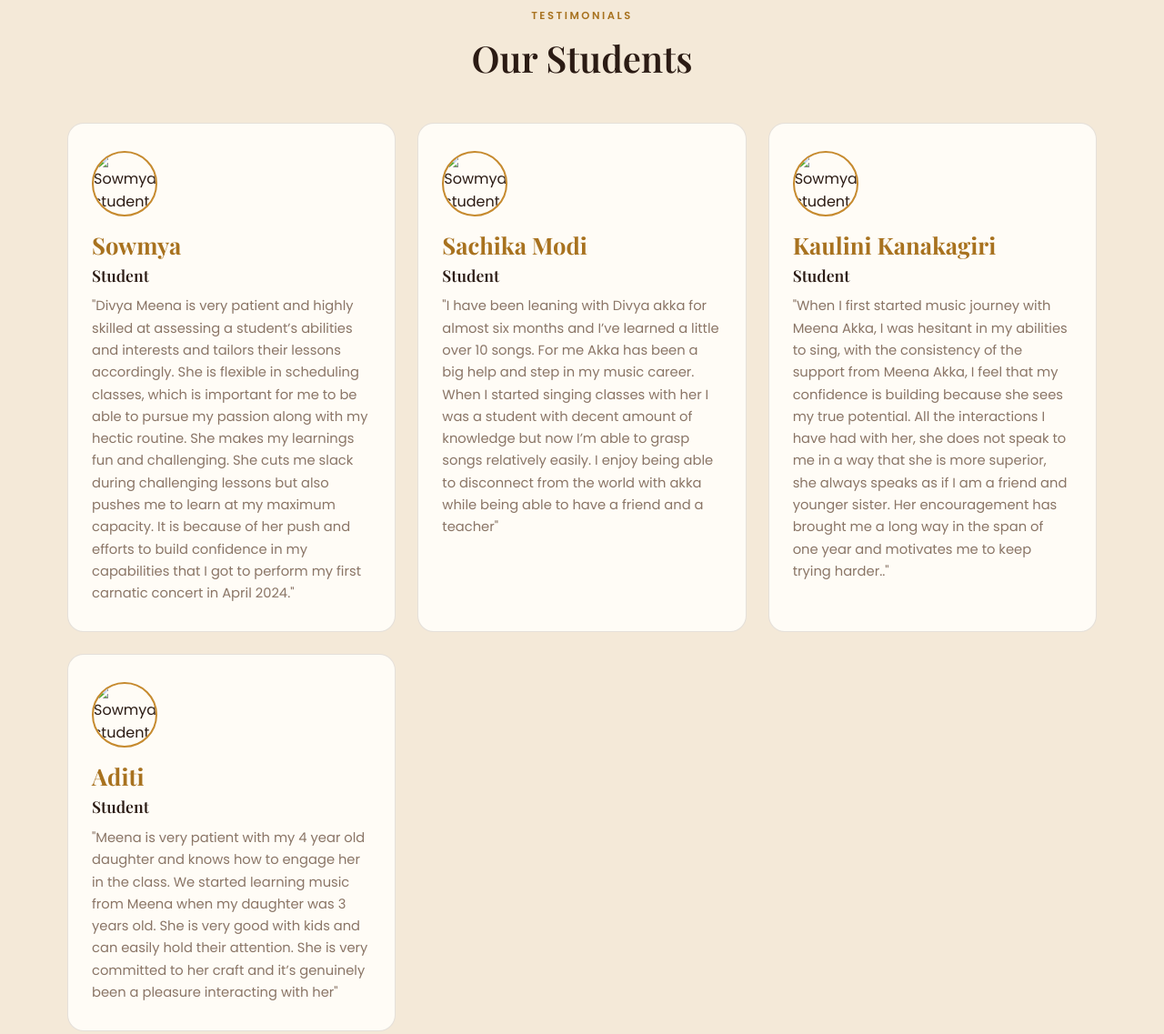
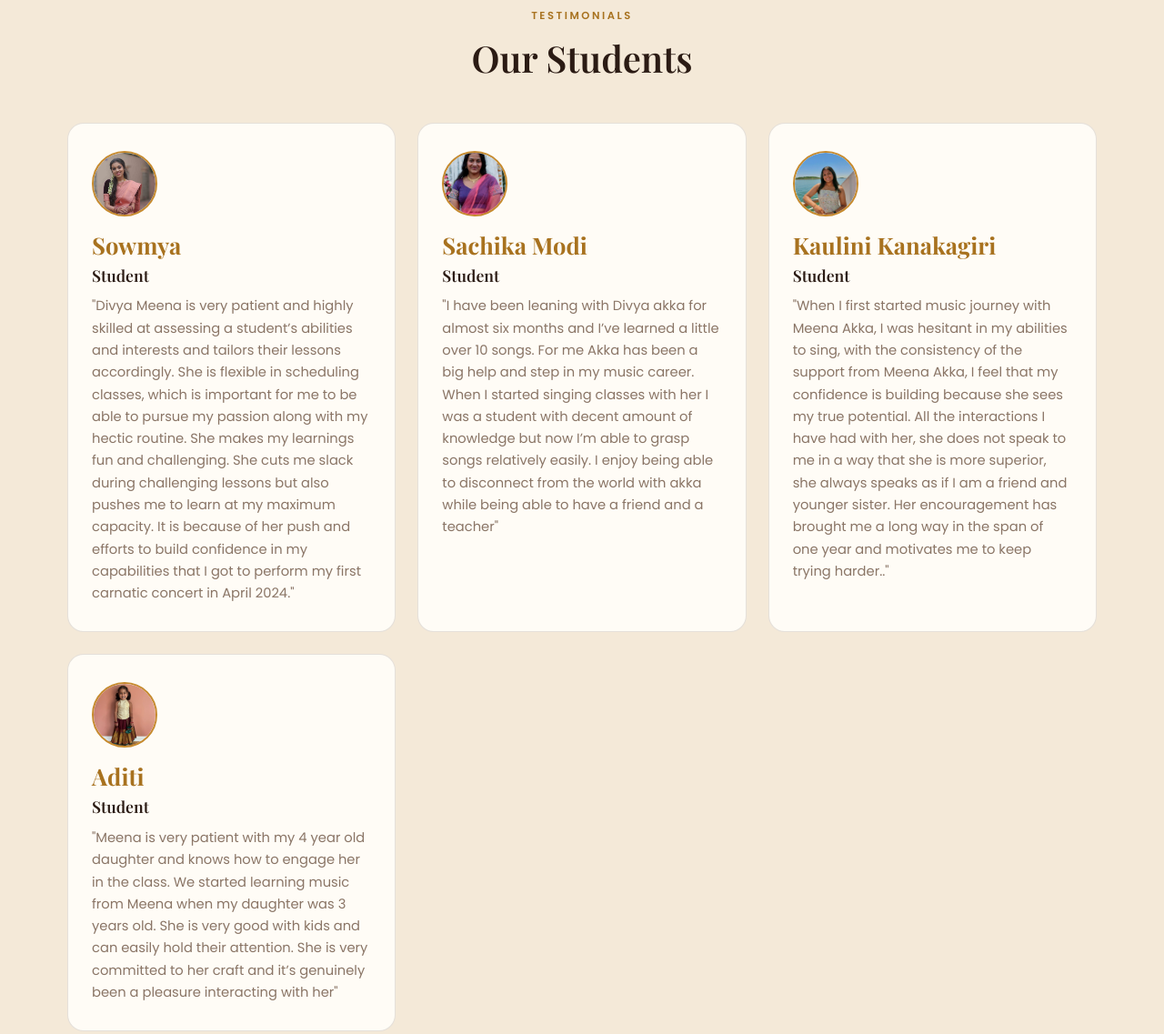
Before and after one commit to siddharthabodapati10/geetavadhyamusic, a plain HTML site: page index.html in a window 1280 px wide. Shown: the part 1661-2798 px from the top of the page at 91% size. Drawn offline with nearby package versions, Linux system fonts and the light colour scheme; a web font is replaced by a local one.

Commit message:
Update index.html

```diff
--- a/index.html
+++ b/index.html
@@ -476,7 +476,7 @@ document.querySelectorAll('.slider').forEach(slider => {
 
 
         <div class="how-card">
-        <img class="testi-avatar" src="Assets/Sowmya.jpeg" alt="Sowmya, student">
+        <img class="testi-avatar" src="Music_updated/Assets/Sowmya.jpeg" alt="Sowmya, student">
         <span class="swara">Sowmya</span>
         <h4>Student</h4>
         <p>"Divya Meena is very patient and highly skilled at assessing a student’s abilities and interests and tailors their lessons accordingly. She is flexible in scheduling classes, which is important for me to be able to pursue my passion along with my hectic routine. She makes my learnings fun and challenging. She cuts me slack during challenging lessons but also pushes me to learn at my maximum capacity. It is because of her push and efforts to build confidence in my capabilities that I got to perform my first carnatic concert in April 2024."</p>
@@ -486,7 +486,7 @@ document.querySelectorAll('.slider').forEach(slider => {
 
 
       <div class="how-card">
-        <img class="testi-avatar" src="Assets/sac.jpeg" alt="Sowmya, student">
+        <img class="testi-avatar" src="Music_updated/Assets/sac.jpeg" alt="Sowmya, student">
         <span class="swara">Sachika Modi</span>
         <h4>Student</h4>
         <p>"I have been leaning with Divya akka for almost six months and I’ve learned a little over 10 songs. For me Akka has been a big help and step in my music career. When I started singing classes with her I was a student with decent amount of knowledge but now I’m able to grasp songs relatively easily. I enjoy being able to disconnect from the world with akka while being able to have a friend and a teacher"</p>
@@ -495,7 +495,7 @@ document.querySelectorAll('.slider').forEach(slider => {
 
 
       <div class="how-card">
-        <img class="testi-avatar" src="Assets/kaul.jpeg" alt="Sowmya, student">
+        <img class="testi-avatar" src="Music_updated/Assets/kaul.jpeg" alt="Sowmya, student">
         <span class="swara">Kaulini Kanakagiri</span>
         <h4>Student</h4>
         <p>"When I first started music journey with Meena Akka, I was hesitant in my abilities to sing, with the consistency of the support from Meena Akka, I feel that my confidence is building because she sees my true potential. All the interactions I have had with her, she does not speak to me in a way that she is more superior, she always speaks as if I am a friend and younger sister. Her encouragement has brought me a long way in the span of one year and motivates me to keep trying harder.."</p>
@@ -504,7 +504,7 @@ document.querySelectorAll('.slider').forEach(slider => {
 
 
         <div class="how-card">
-        <img class="testi-avatar" src="Assets/aditi.avif" alt="Sowmya, student">
+        <img class="testi-avatar" src="Music_updated/Assets/aditi.avif" alt="Sowmya, student">
         <span class="swara">Aditi</span>
         <h4>Student</h4>
         <p>"Meena is very patient with my 4 year old daughter and knows how to engage her in the class. We started learning music from Meena when my daughter was 3 years old. She is very good with kids and can easily hold their attention. She is very committed to her craft and it’s genuinely been a pleasure interacting with her"</p>
@@ -521,7 +521,7 @@ document.querySelectorAll('.slider').forEach(slider => {
   <div class="wrap">
     <div class="about-grid">
       <div class="teacher-portrait">
-        <img src="assets/divya-meena-guhan.png" alt="Divya Meena Guhan, Founder and Director, playing the veena">
+        <img src="Music_updated/Assets/divya-meena-guhan.png" alt="Divya Meena Guhan, Founder and Director, playing the veena">
       </div>
       <div class="about-copy">
         <span class="eyebrow">ABOUT YOUR TEACHER</span>
```
